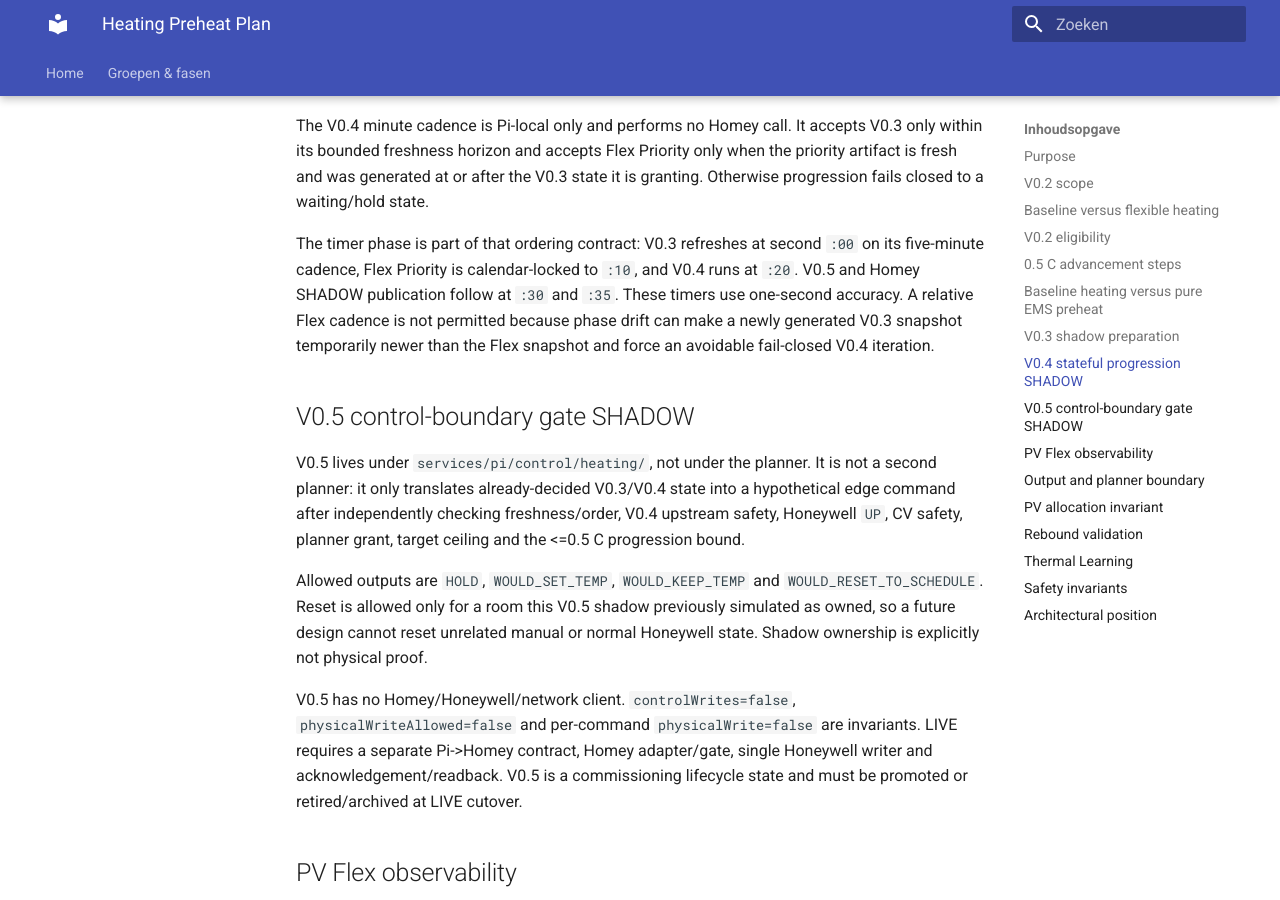
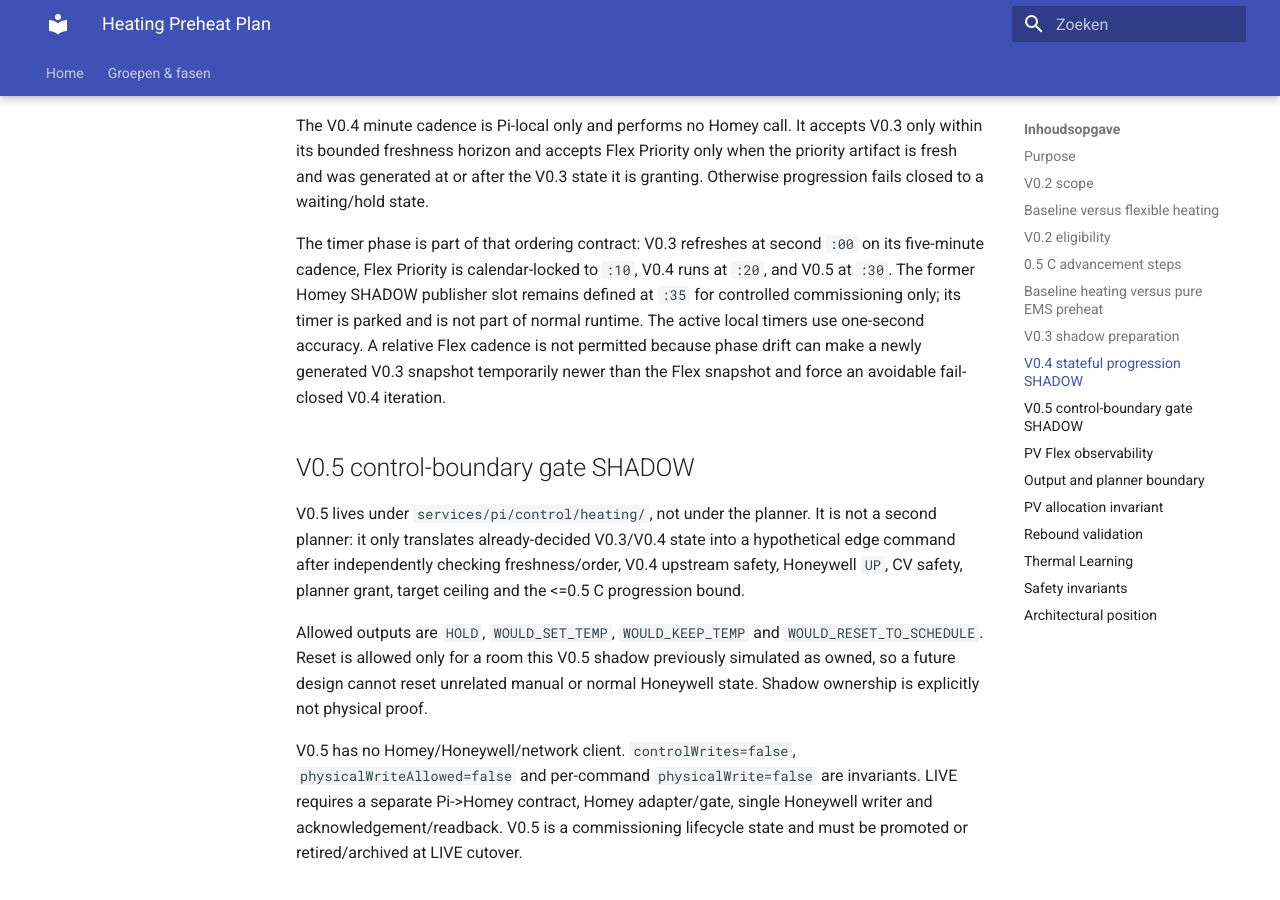
Before and after one commit to OnsKasteeltje/homey-energy-manual, an MkDocs documentation site: the page built from docs/software-architecture/components/heating-preheat-plan.md, in a window 1280 px wide and 900 px high, scrolled down 5678 px. Built offline with MkDocs 1.6.1 and Material for MkDocs 9.7.7, drawn with Linux system fonts in a browser that asks for light colours.

Commit message:
docs(heating): align component cadence with parked publisher

```diff
--- a/docs/software-architecture/components/heating-preheat-plan.md
+++ b/docs/software-architecture/components/heating-preheat-plan.md
@@ -155,7 +155,7 @@ For analysis, V0.4 retains two bounded 48-hour histories in the same local progr
 
 The V0.4 minute cadence is Pi-local only and performs no Homey call. It accepts V0.3 only within its bounded freshness horizon and accepts Flex Priority only when the priority artifact is fresh and was generated at or after the V0.3 state it is granting. Otherwise progression fails closed to a waiting/hold state.
 
-The timer phase is part of that ordering contract: V0.3 refreshes at second `:00` on its five-minute cadence, Flex Priority is calendar-locked to `:10`, and V0.4 runs at `:20`. V0.5 and Homey SHADOW publication follow at `:30` and `:35`. These timers use one-second accuracy. A relative Flex cadence is not permitted because phase drift can make a newly generated V0.3 snapshot temporarily newer than the Flex snapshot and force an avoidable fail-closed V0.4 iteration.
+The timer phase is part of that ordering contract: V0.3 refreshes at second `:00` on its five-minute cadence, Flex Priority is calendar-locked to `:10`, V0.4 runs at `:20`, and V0.5 at `:30`. The former Homey SHADOW publisher slot remains defined at `:35` for controlled commissioning only; its timer is parked and is not part of normal runtime. The active local timers use one-second accuracy. A relative Flex cadence is not permitted because phase drift can make a newly generated V0.3 snapshot temporarily newer than the Flex snapshot and force an avoidable fail-closed V0.4 iteration.
 
 ## V0.5 control-boundary gate SHADOW
 
```
